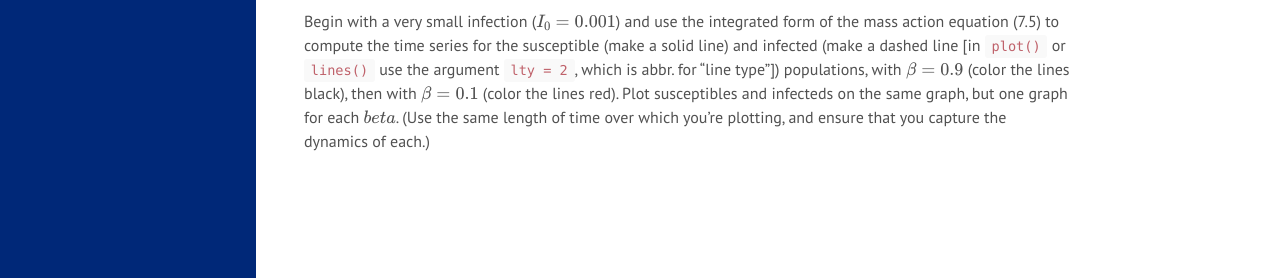
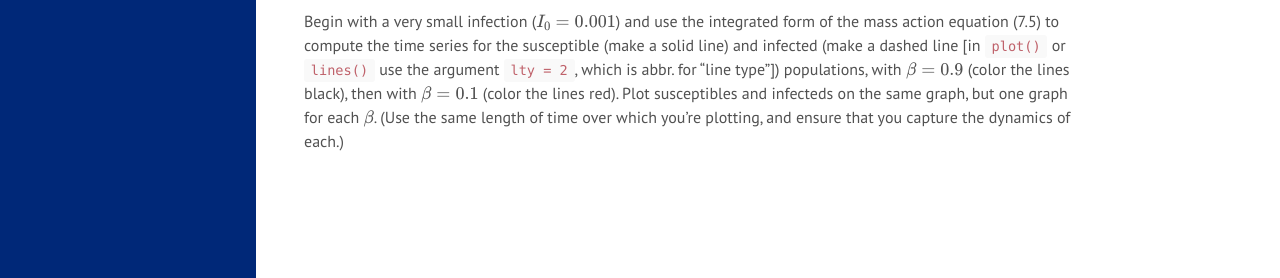
Before and after one commit to ColbyEcology/BI382_2018_Spring, a Jekyll site: the page built from Assignments/LectureNotebooks/Ch7_Notebook.md, in a window 1280 px wide and 1162 px high. Shown: the part 881-1159 px from the top of the window. Built offline with Jekyll 4.4.1, drawn with Linux system fonts in a browser that asks for light colours; formulas are drawn with MathJax 3.

Commit message:
beta err

```diff
--- a/Assignments/LectureNotebooks/Ch7_Notebook.md
+++ b/Assignments/LectureNotebooks/Ch7_Notebook.md
@@ -23,4 +23,4 @@ Equation 1 is a perfectly fine representation of the accumualtion of infected in
 
 
 ### 7.8
-Begin with a very small infection ($I_0 = 0.001$) and use the integrated form of the mass action equation (7.5) to compute the time series for the susceptible (make a solid line) and infected (make a dashed line [in `plot()` or `lines()` use the argument `lty = 2`, which is abbr. for "line type"]) populations, with $\beta = 0.9$ (color the lines black), then with $\beta = 0.1$ (color the lines red). Plot susceptibles and infecteds on the same graph, but one graph for each $beta$. (Use the same length of time over which you're plotting, and ensure that you capture the dynamics of each.)
+Begin with a very small infection ($I_0 = 0.001$) and use the integrated form of the mass action equation (7.5) to compute the time series for the susceptible (make a solid line) and infected (make a dashed line [in `plot()` or `lines()` use the argument `lty = 2`, which is abbr. for "line type"]) populations, with $\beta = 0.9$ (color the lines black), then with $\beta = 0.1$ (color the lines red). Plot susceptibles and infecteds on the same graph, but one graph for each $\beta$. (Use the same length of time over which you're plotting, and ensure that you capture the dynamics of each.)
```
